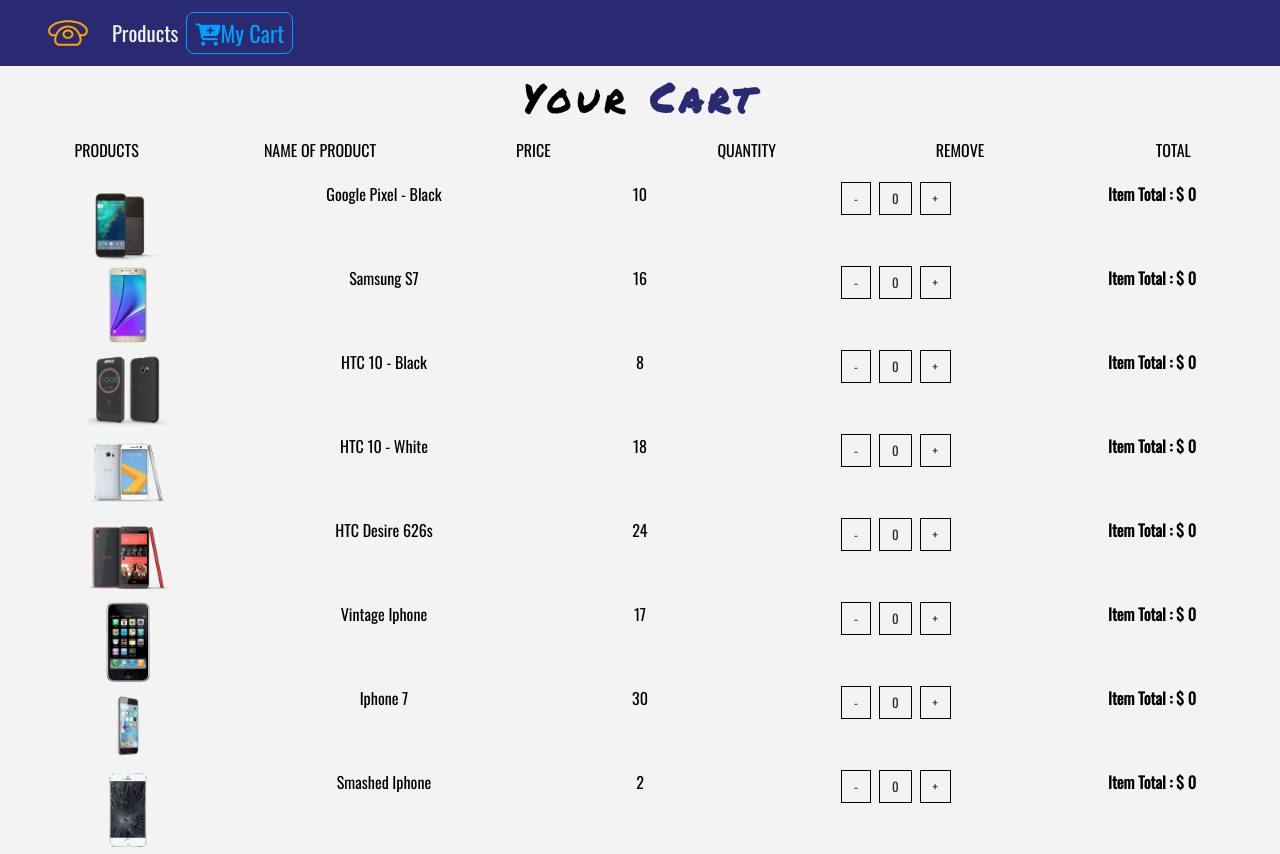
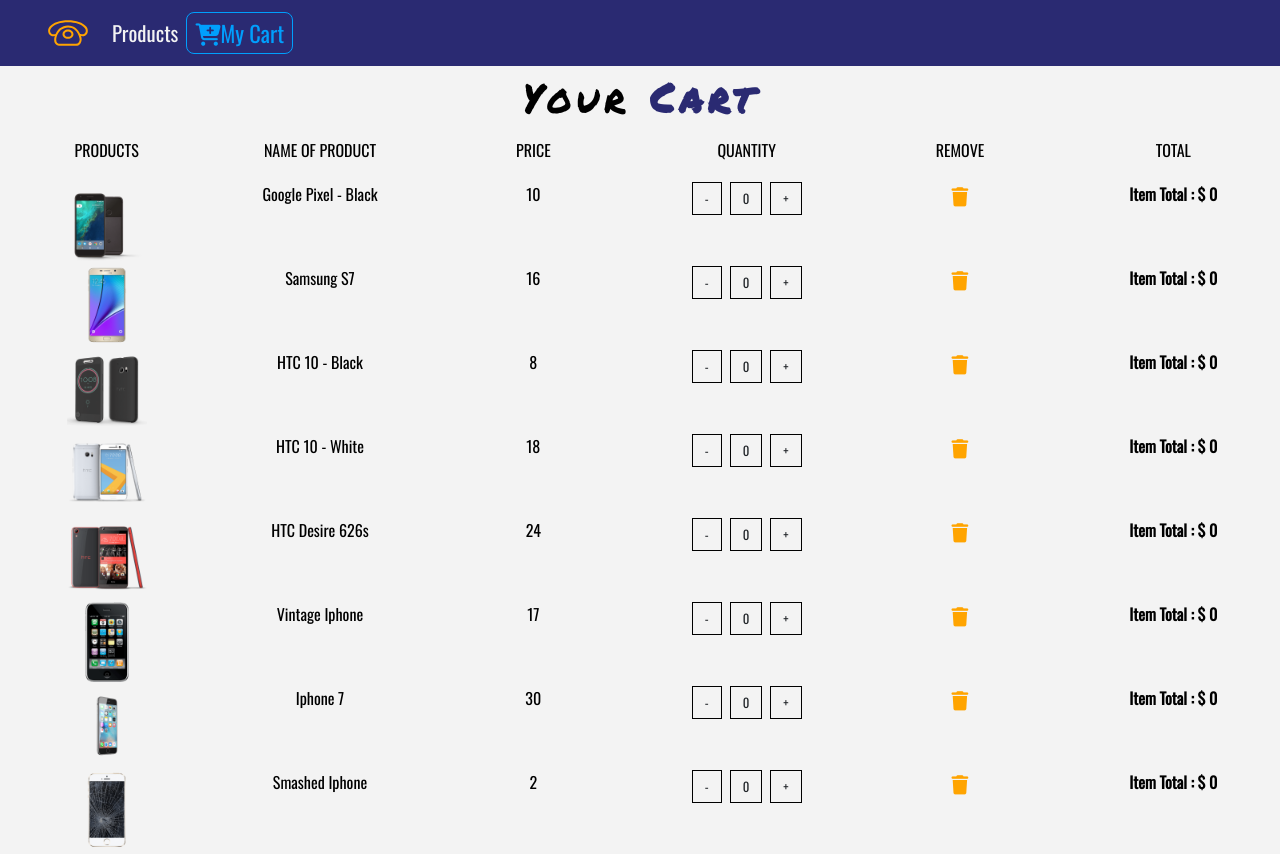
Before and after one commit to MarcoRosselDev/react-17-phone-e-commerce, a React (Create React App) app: page /cart in a window 1280 px wide. Built offline with nearby package versions, Linux system fonts and the light colour scheme.

Commit message:
remove item

```diff
--- a/src/Components/Cart/CartItem.js
+++ b/src/Components/Cart/CartItem.js
@@ -35,6 +35,11 @@ export default function CartItem({ item, value }) {
         </div>
       </div>
       <div className="col-10 mx-auto col-lg-2">
+        <div className="cart-icon" onClick={() => removeItem(id)}>
+          <i className="fas fa-trash"></i>
+        </div>
+      </div>
+      <div className="col-10 mx-auto col-lg-2">
         <strong>item total : $ {total}</strong>
       </div>
     </div>
```
